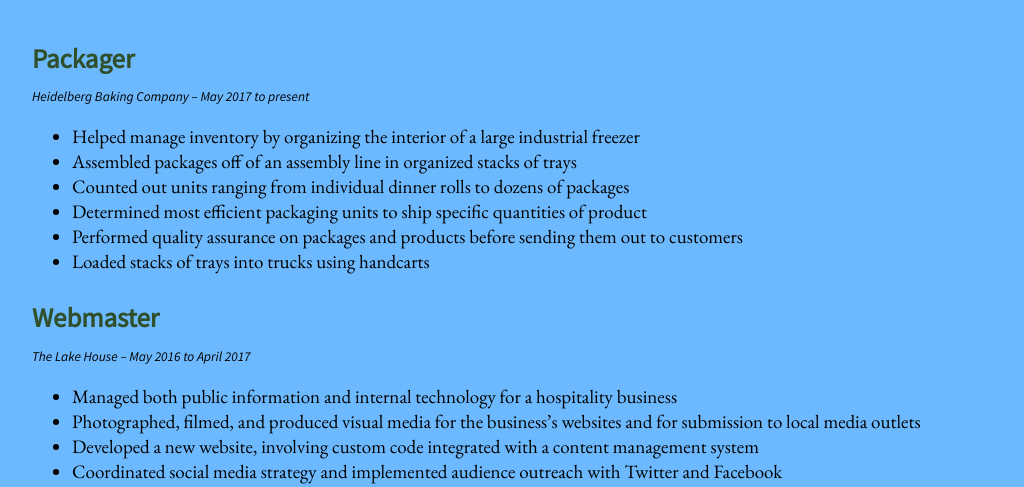
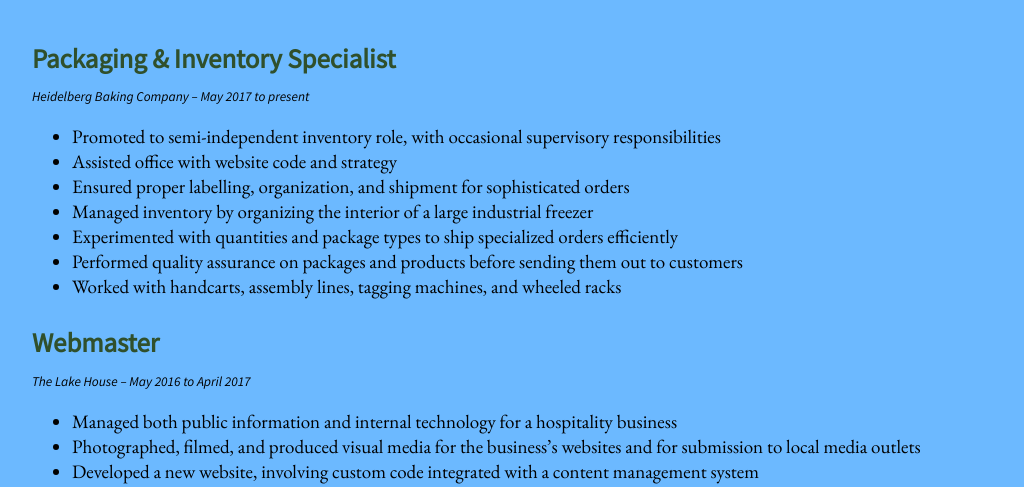
Before and after one commit to StrivenWord/strivenword-resume-site, a website: page pug/resume.pug in a window 1280 px wide. Shown: the part 313-800 px from the top of the page, without its empty margins (128-1152 px from the left). Drawn offline with nearby package versions, Linux system fonts and the light colour scheme; files that its build step writes are made by us from their sources.

Commit message:
Updated resume.

```diff
--- a/pug/resume.pug
+++ b/pug/resume.pug
@@ -12,16 +12,17 @@
 		section.major.exp
 			h2 Experience
 			section.exp.qualifications
-				h3 Packager
+				h3 Packaging &amp; Inventory Specialist
 				div.context
 					p Heidelberg Baking Company &ndash; May 2017 to present
 				ul
-					li Helped manage inventory by organizing the interior of a large industrial freezer
-					li Assembled packages off of an assembly line in organized stacks of trays
-					li Counted out units ranging from individual dinner rolls to dozens of packages
-					li Determined most efficient packaging units to ship specific quantities of product
+					li Promoted to semi-independent inventory role, with occasional supervisory responsibilities
+					li Assisted office with website code and strategy
+					li Ensured proper labelling, organization, and shipment for sophisticated orders
+					li Managed inventory by organizing the interior of a large industrial freezer
+					li Experimented with quantities and package types to ship specialized orders efficiently
 					li Performed quality assurance on packages and products before sending them out to customers
-					li Loaded stacks of trays into trucks using handcarts
+					li Worked with handcarts, assembly lines, tagging machines, and wheeled racks
 			section.exp.qualifications
 				h3 Webmaster
 				div.context
```
Also changed, not shown: index.html, resume.html.
